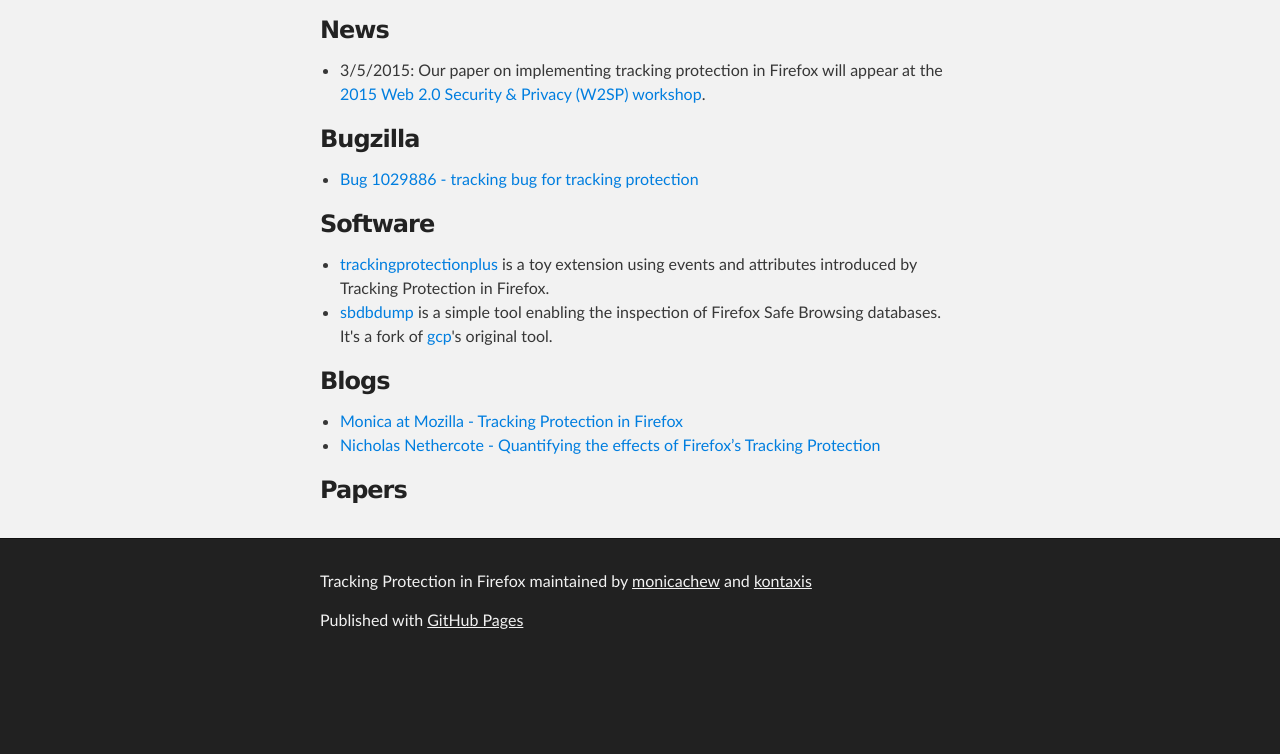
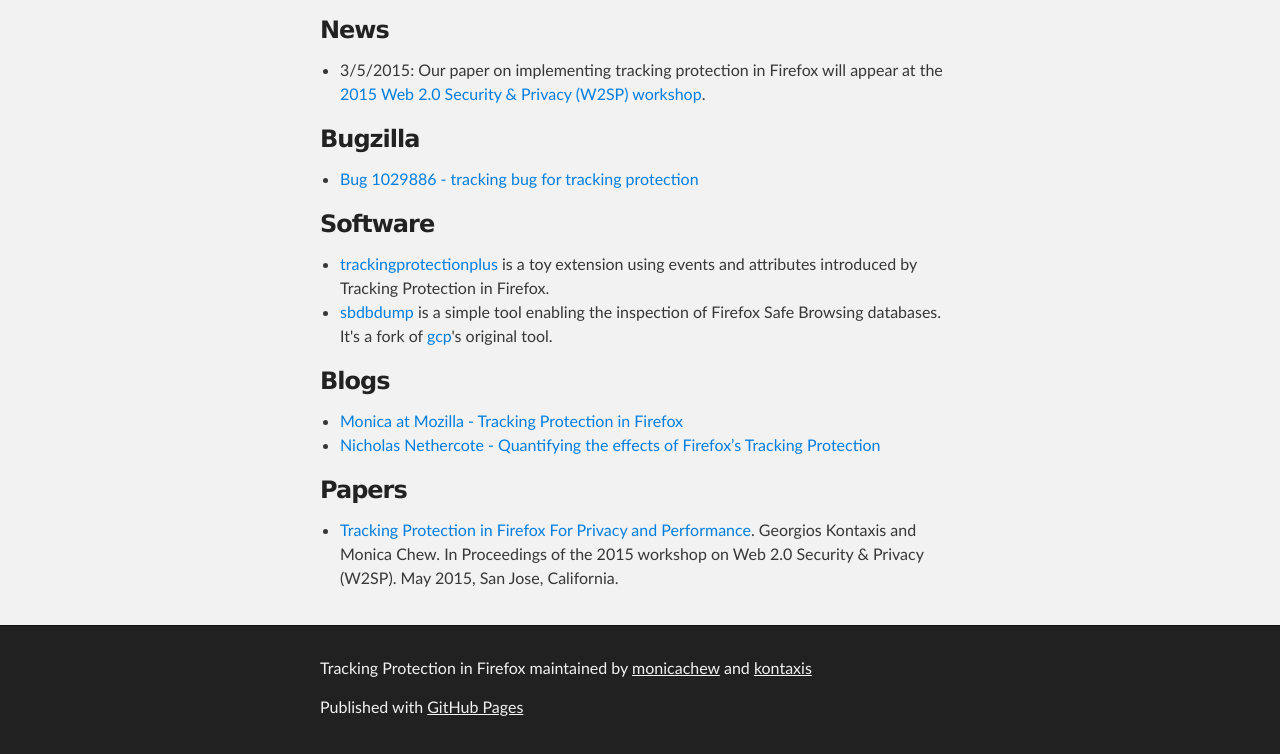
Before and after one commit to kontaxis/trackingprotectionfirefox, a plain HTML site: page index.html in a window 1280 px wide. Shown: the part 410-1164 px from the top of the page. Before the commit the page ends 1077 px from the top, so only its background shows below. Drawn offline with Linux system fonts and the light colour scheme.

Commit message:
added w2sp15 paper

```diff
--- a/index.html
+++ b/index.html
@@ -62,6 +62,9 @@
 
 <h3>
 <a id="papers" class="anchor" href="#papers" aria-hidden="true"><span class="octicon octicon-link"></span></a>Papers</h3>
+<ul>
+<li><a href="resources/papers/trackingprotectionfirefox.w2sp15.pdf">Tracking Protection in Firefox For Privacy and Performance</a>. Georgios Kontaxis and Monica Chew. In Proceedings of the 2015 workshop on Web 2.0 Security &amp; Privacy (W2SP). May 2015, San Jose, California.</li>
+</ul>
       </section>
     </div>
 
```
Also changed, not shown: 1 other file.
